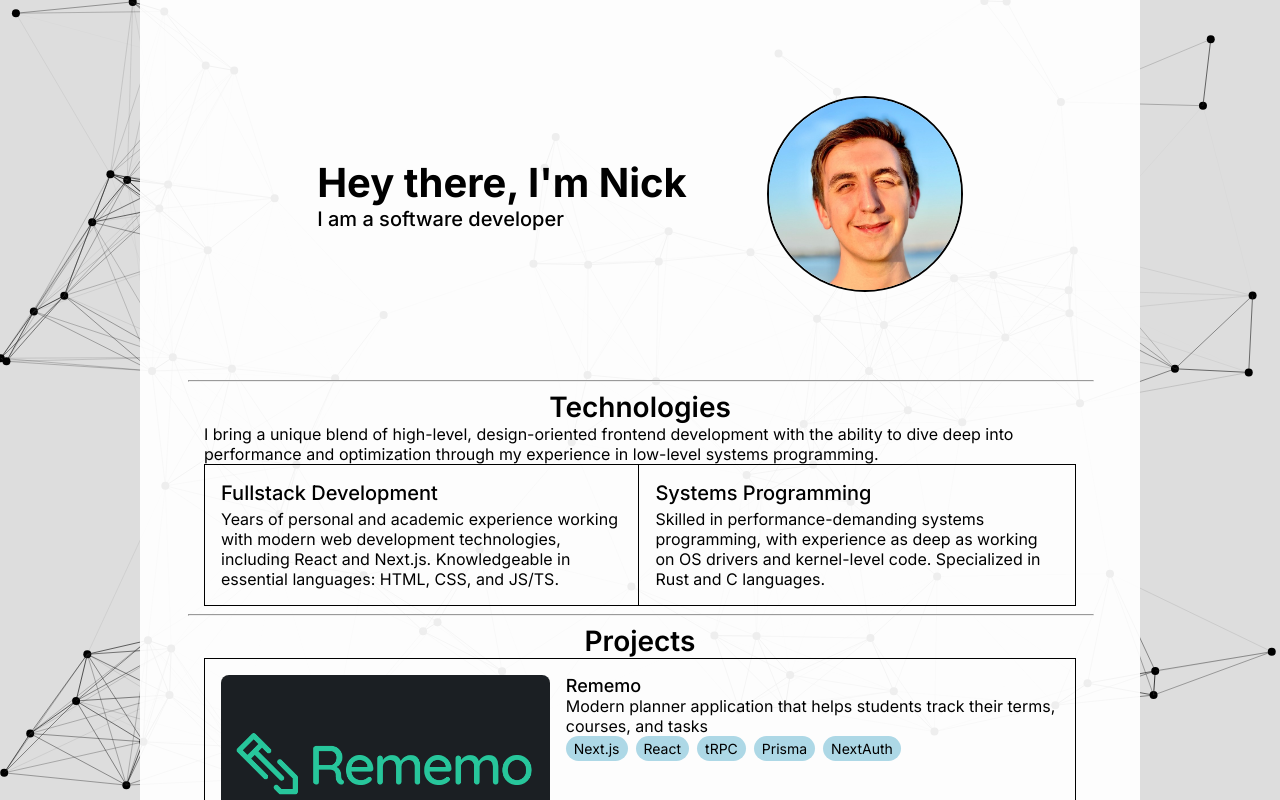
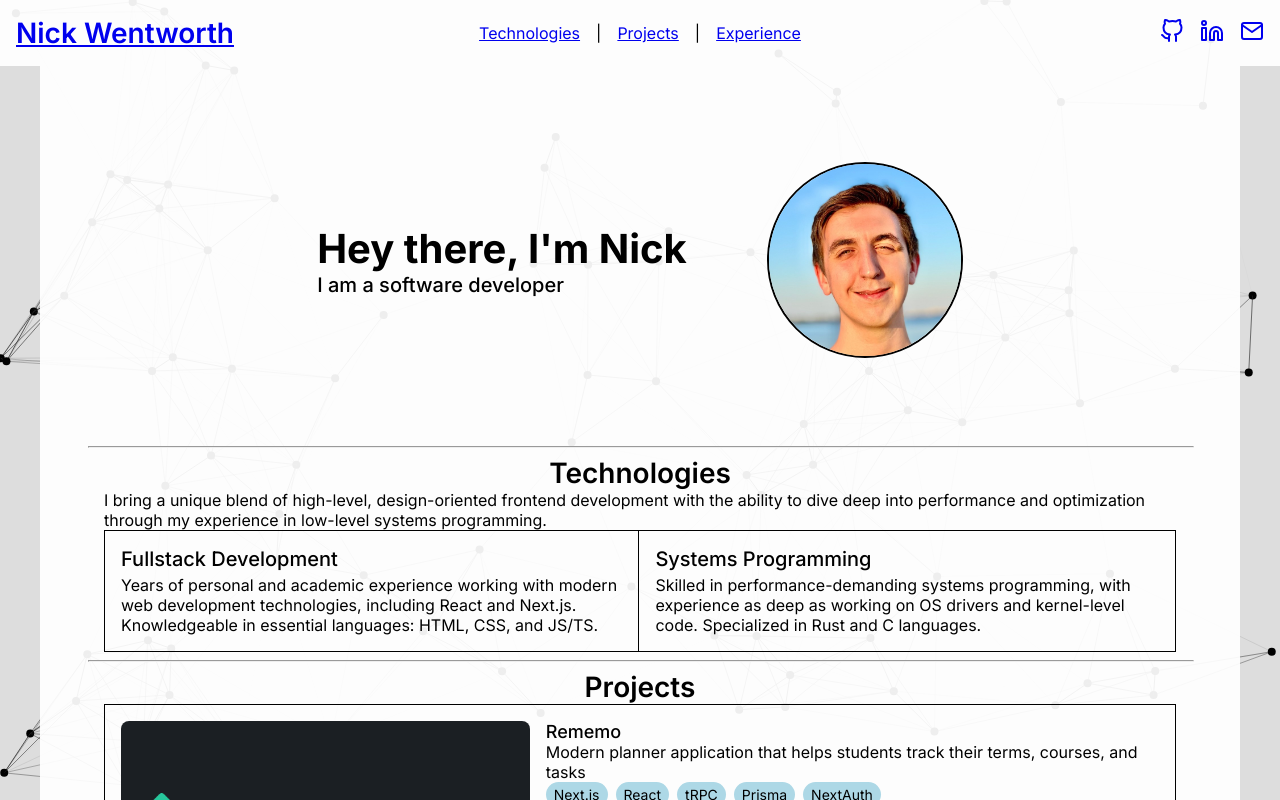
Before and after one commit to NickWentworth/portfolio, a React (Vite) app: page / in a window 1280 px wide. Built offline with nearby package versions, Linux system fonts and the light colour scheme.

Commit message:
added navbar header

```diff
--- a/src/App.tsx
+++ b/src/App.tsx
@@ -1,9 +1,57 @@
 import DotsBackground from './components/DotsBackground';
 import styles from './app.module.css';
+import { GitHub, LinkedIn, Mail } from './icons';
+
+// anchor points for header links and main page sections
+const TECHNOLOGIES = 'technologies';
+const PROJECTS = 'projects';
+const EXPERIENCE = 'experience';
 
 export default function App() {
     return (
         <DotsBackground>
+            <nav className={styles.header}>
+                <a href='/'>
+                    <h2>Nick Wentworth</h2>
+                </a>
+
+                {/* FIXME: properly scroll anchors into view */}
+                <div className={styles.headerLinks}>
+                    <a href={`#${TECHNOLOGIES}`}>
+                        <p>Technologies</p>
+                    </a>
+
+                    <p>|</p>
+
+                    <a href={`#${PROJECTS}`}>
+                        <p>Projects</p>
+                    </a>
+
+                    <p>|</p>
+
+                    <a href={`#${EXPERIENCE}`}>
+                        <p>Experience</p>
+                    </a>
+                </div>
+
+                <div className={styles.headerIcons}>
+                    <a href='https://github.com/nickwentworth' target='_blank'>
+                        <GitHub />
+                    </a>
+
+                    <a
+                        href='https://www.linkedin.com/in/nickwentworth/'
+                        target='_blank'
+                    >
+                        <LinkedIn />
+                    </a>
+
+                    <a href='mailto:nickwentworth123@gmail.com' target='_blank'>
+                        <Mail />
+                    </a>
+                </div>
+            </nav>
+
             <div className={styles.content}>
                 <div className={styles.intro}>
                     <div className={styles.introText}>
@@ -16,7 +64,7 @@ export default function App() {
 
                 <hr />
 
-                <h2>Technologies</h2>
+                <h2 id={TECHNOLOGIES}>Technologies</h2>
                 <div className={styles.tech}>
                     <p>
                         I bring a unique blend of high-level, design-oriented
@@ -51,7 +99,7 @@ export default function App() {
 
                 <hr />
 
-                <h2>Projects</h2>
+                <h2 id={PROJECTS}>Projects</h2>
                 <div className={styles.projects}>
                     <div className={styles.project}>
                         <div className={styles.projectImage}>
@@ -119,7 +167,7 @@ export default function App() {
 
                 <hr />
 
-                <h2>Experience</h2>
+                <h2 id={EXPERIENCE}>Experience</h2>
                 <div className={styles.experience}>
                     <p>
                         I am open to entry-level opportunities! I am excited and
--- a/src/app.module.css
+++ b/src/app.module.css
@@ -1,10 +1,37 @@
+.header {
+    background-color: #fffe;
+    width: 100%;
+
+    box-sizing: border-box;
+    padding: 1rem;
+    position: sticky;
+    top: 0;
+
+    display: grid;
+    grid-auto-columns: 1fr;
+    grid-auto-flow: column;
+    align-items: center;
+}
+
+.headerLinks {
+    display: flex;
+    gap: 1rem;
+    justify-content: center;
+}
+
+.headerIcons {
+    display: flex;
+    gap: 1rem;
+    justify-content: flex-end;
+}
+
 .content {
     background-color: #fffe;
 
     box-sizing: border-box;
-    max-width: 1000px;
-    height: 100%;
+    max-width: 1200px;
     padding: 1rem 3rem;
+    margin: auto;
 
     display: flex;
     flex-direction: column;
--- a/src/components/dots.module.css
+++ b/src/components/dots.module.css
@@ -9,7 +9,9 @@
 }
 
 .children {
+    /* have children of dots background fill page */
     position: absolute;
-    max-height: 100%;
+    width: 100%;
+    height: 100%;
     overflow: auto;
 }
--- /dev/null
+++ b/src/icons/Github.tsx
@@ -0,0 +1,17 @@
+export function GitHub() {
+    return (
+        <svg
+            xmlns='http://www.w3.org/2000/svg'
+            width='24'
+            height='24'
+            viewBox='0 0 24 24'
+            fill='none'
+            stroke='currentColor'
+            strokeWidth='2'
+            strokeLinecap='round'
+            strokeLinejoin='round'
+        >
+            <path d='M9 19c-5 1.5-5-2.5-7-3m14 6v-3.87a3.37 3.37 0 0 0-.94-2.61c3.14-.35 6.44-1.54 6.44-7A5.44 5.44 0 0 0 20 4.77 5.07 5.07 0 0 0 19.91 1S18.73.65 16 2.48a13.38 13.38 0 0 0-7 0C6.27.65 5.09 1 5.09 1A5.07 5.07 0 0 0 5 4.77a5.44 5.44 0 0 0-1.5 3.78c0 5.42 3.3 6.61 6.44 7A3.37 3.37 0 0 0 9 18.13V22'></path>
+        </svg>
+    );
+}
--- /dev/null
+++ b/src/icons/LinkedIn.tsx
@@ -0,0 +1,19 @@
+export function LinkedIn() {
+    return (
+        <svg
+            xmlns='http://www.w3.org/2000/svg'
+            width='24'
+            height='24'
+            viewBox='0 0 24 24'
+            fill='none'
+            stroke='currentColor'
+            strokeWidth='2'
+            strokeLinecap='round'
+            strokeLinejoin='round'
+        >
+            <path d='M16 8a6 6 0 0 1 6 6v7h-4v-7a2 2 0 0 0-2-2 2 2 0 0 0-2 2v7h-4v-7a6 6 0 0 1 6-6z'></path>
+            <rect x='2' y='9' width='4' height='12'></rect>
+            <circle cx='4' cy='4' r='2'></circle>
+        </svg>
+    );
+}
--- /dev/null
+++ b/src/icons/Mail.tsx
@@ -0,0 +1,18 @@
+export function Mail() {
+    return (
+        <svg
+            xmlns='http://www.w3.org/2000/svg'
+            width='24'
+            height='24'
+            viewBox='0 0 24 24'
+            fill='none'
+            stroke='currentColor'
+            strokeWidth='2'
+            strokeLinecap='round'
+            strokeLinejoin='round'
+        >
+            <path d='M4 4h16c1.1 0 2 .9 2 2v12c0 1.1-.9 2-2 2H4c-1.1 0-2-.9-2-2V6c0-1.1.9-2 2-2z'></path>
+            <polyline points='22,6 12,13 2,6'></polyline>
+        </svg>
+    );
+}
--- /dev/null
+++ b/src/icons/index.ts
@@ -0,0 +1,3 @@
+export { GitHub } from './Github';
+export { LinkedIn } from './LinkedIn';
+export { Mail } from './Mail';
```
